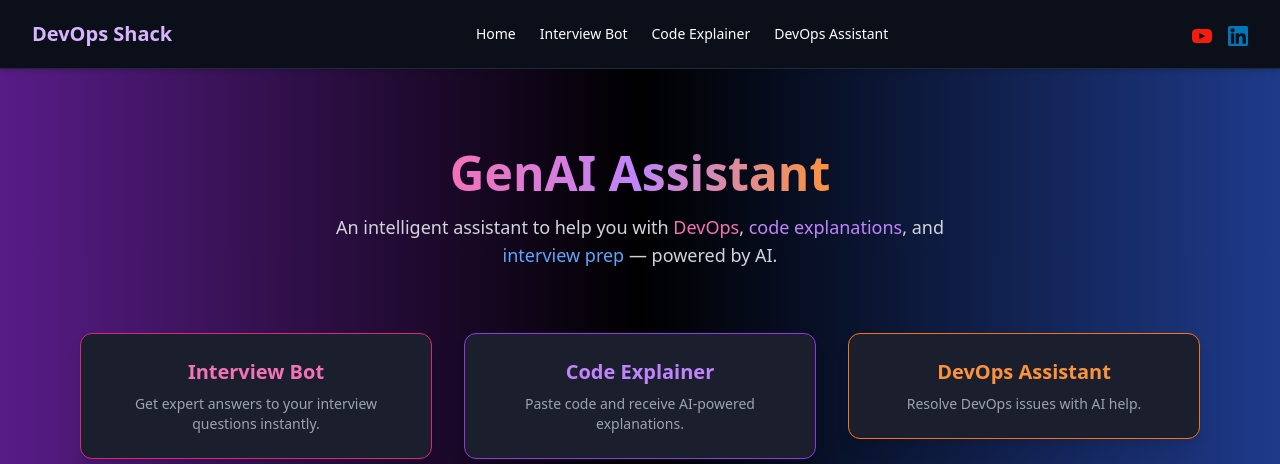
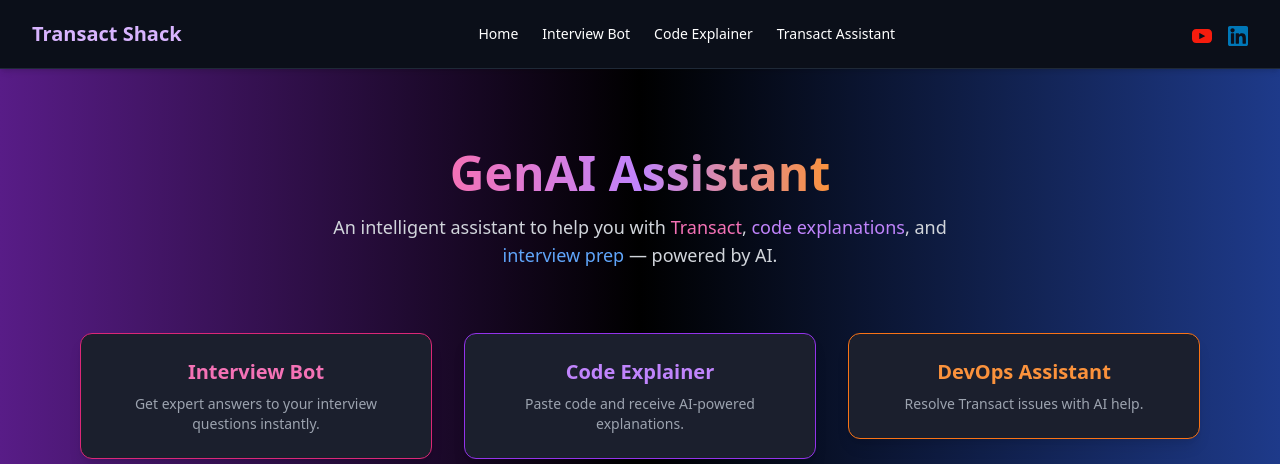
Before and after one commit to Milson2601/Gen-AI, a Next.js app in the folder frontend/: page / in a window 1280 px wide. Shown: the top 464 px of the page. Built offline with nearby package versions, Linux system fonts and the light colour scheme.

Commit message:
Update index.js

```diff
--- a/frontend/pages/index.js
+++ b/frontend/pages/index.js
@@ -12,12 +12,12 @@
 
         {/* Navbar */}
         <header className="flex items-center justify-between px-8 py-5 bg-[#0b0f19] shadow-md border-b border-gray-800">
-          <h1 className="text-xl font-bold text-purple-300">DevOps Shack</h1>
+          <h1 className="text-xl font-bold text-purple-300">Transact Shack</h1>
           <nav className="space-x-6 text-sm">
             <Link href="/" className="hover:text-pink-400">Home</Link>
             <Link href="/interview" className="hover:text-pink-400">Interview Bot</Link>
             <Link href="/explain-code" className="hover:text-pink-400">Code Explainer</Link>
-            <Link href="/devops-assistant" className="hover:text-pink-400">DevOps Assistant</Link>
+            <Link href="/devops-assistant" className="hover:text-pink-400">Transact Assistant</Link>
           </nav>
           <div className="space-x-4">
             <a href="https://www.youtube.com/@devopsshack" target="_blank" rel="noopener noreferrer">
@@ -35,7 +35,7 @@
             GenAI Assistant
           </h2>
           <p className="text-gray-300 max-w-2xl text-lg mb-16">
-            An intelligent assistant to help you with <span className="text-pink-400">DevOps</span>,
+            An intelligent assistant to help you with <span className="text-pink-400">Transact</span>,
             <span className="text-purple-400"> code explanations</span>, and
             <span className="text-blue-400"> interview prep</span> — powered by AI.
           </p>
@@ -57,7 +57,7 @@
             <Link href="/devops-assistant">
               <div className="rounded-xl border border-orange-500 bg-[#1b1f2d] p-6 hover:scale-105 transition-transform duration-300 text-center cursor-pointer shadow-lg">
                 <h3 className="text-xl font-bold text-orange-400 mb-2">DevOps Assistant</h3>
-                <p className="text-sm text-gray-400">Resolve DevOps issues with AI help.</p>
+                <p className="text-sm text-gray-400">Resolve Transact issues with AI help.</p>
               </div>
             </Link>
           </div>
```
